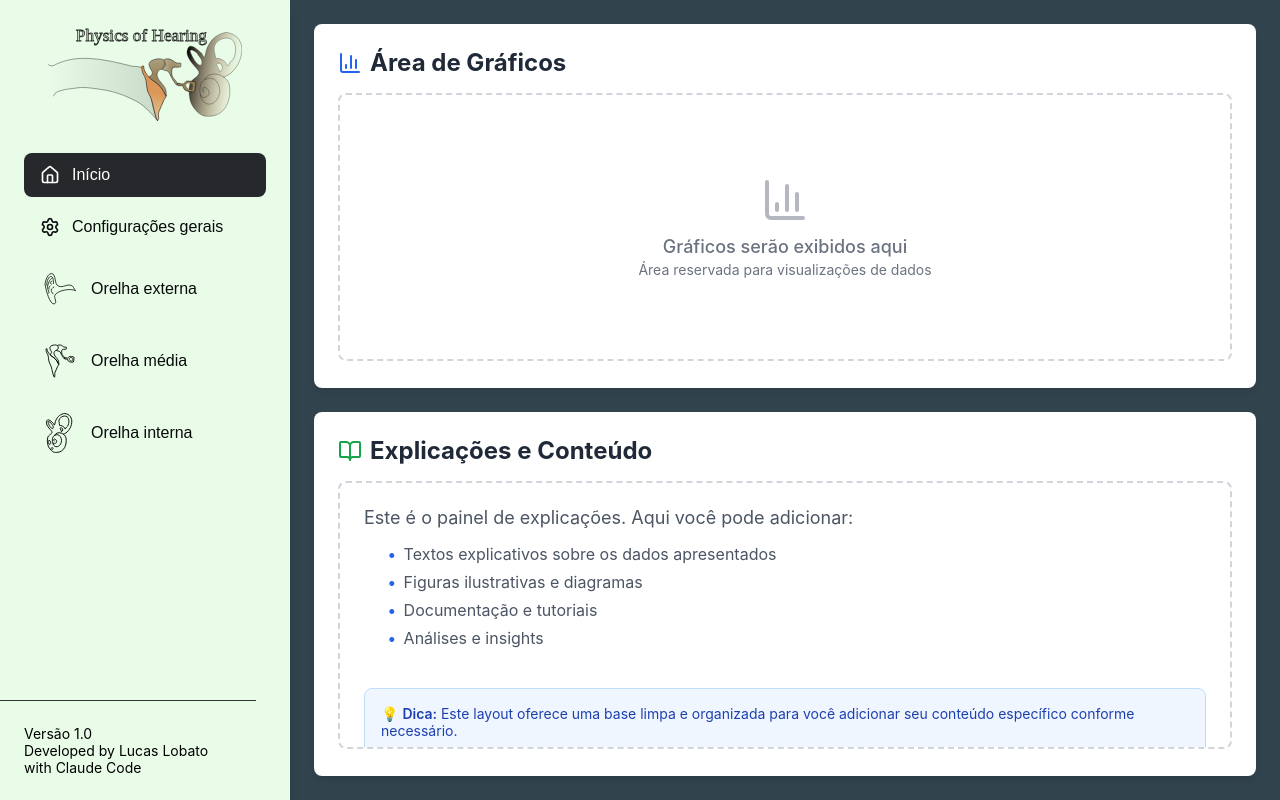
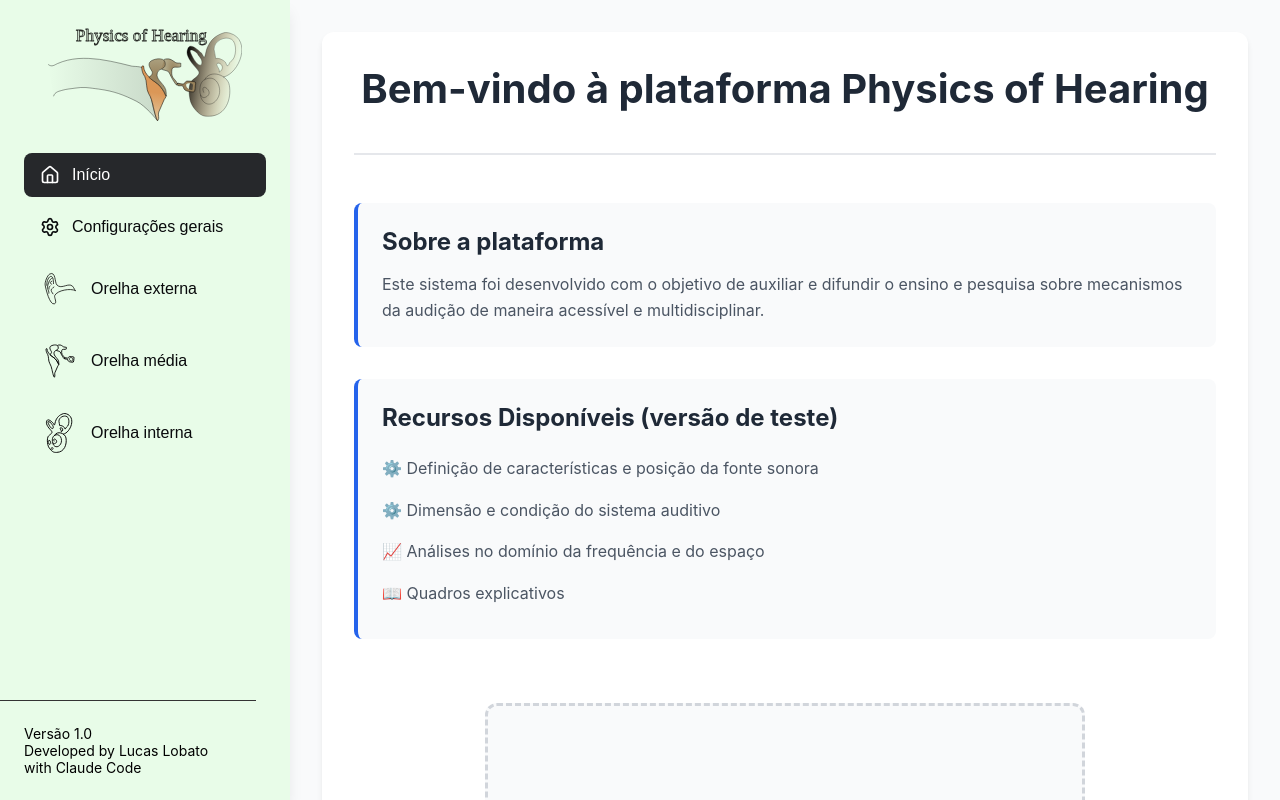
Before and after one commit to LucasCostaLobato/auditory-system-frontend, a React (Vite) app: page / in a window 1280 px wide. Built offline with nearby package versions, Linux system fonts and the light colour scheme.

Commit message:
Add home panel

```diff
--- a/src/App.jsx
+++ b/src/App.jsx
@@ -3,6 +3,7 @@ import { BarChart3, BookOpen, Home, Settings } from 'lucide-react';
 import Sidebar from './components/Sidebar';
 import GraphPanel from './components/GraphPanel';
 import ContentPanel from './components/ContentPanel';
+import HomePanel from './components/HomePanel';
 import outerEarIcon from './assets/outer_ear_icon.svg';
 import middleEarIcon from './assets/middle_ear_icon.svg';
 import innerEarIcon from './assets/inner_ear_icon.svg';
@@ -28,8 +29,13 @@ export default function App() {
       />
 
       <main className="main-content">
-        <GraphPanel />
-        <ContentPanel />
+        {activeSection === 'home' && <HomePanel />}
+        {activeSection !== 'home' && (
+          <>
+            <GraphPanel />
+            <ContentPanel />
+          </>
+        )}
       </main>
     </div>
   );
--- a/src/components/ContentPanel.jsx
+++ b/src/components/ContentPanel.jsx
@@ -1,6 +1,6 @@
 import React from 'react';
 import { BookOpen } from 'lucide-react';
-import './ContentPanel.css';
+import '../styles/ContentPanel.css';
 
 export default function ContentPanel() {
   return (
--- a/src/components/GraphPanel.jsx
+++ b/src/components/GraphPanel.jsx
@@ -1,6 +1,6 @@
 import React from 'react';
 import { BarChart3 } from 'lucide-react';
-import './GraphPanel.css';
+import '../styles/GraphPanel.css';
 
 export default function GraphPanel() {
   return (
--- /dev/null
+++ b/src/components/HomePanel.jsx
@@ -0,0 +1,54 @@
+import React from 'react';
+import '../styles/HomePanel.css';
+
+export default function HomePanel() {
+  return (
+    <section className="home-panel">
+      <div className="home-container">
+        <div className="home-header">
+          <h1 className="home-title">Bem-vindo à plataforma Physics of Hearing</h1>
+        </div>
+
+        <div className="home-content">
+          <div className="home-section">
+            <h2>Sobre a plataforma</h2>
+            <p>
+              Este sistema foi desenvolvido com o objetivo de auxiliar e
+              difundir o ensino e pesquisa sobre mecanismos da audição de
+              maneira acessível e multidisciplinar.
+            </p>
+          </div>
+
+          <div className="home-section">
+            <h2>Recursos Disponíveis (versão de teste)</h2>
+            <ul>
+              <li>⚙️ Definição de características e posição da fonte sonora</li>
+              <li>⚙️ Dimensão e condição do sistema auditivo</li>
+              <li>📈 Análises no domínio da frequência e do espaço</li>
+              <li>📖 Quadros explicativos</li>
+
+
+            </ul>
+          </div>
+
+          <div className="home-image-placeholder">
+            {/* Aqui você pode adicionar suas imagens */}
+            <div className="placeholder-box">
+              <p>📷 Área reservada para imagem</p>
+              <p className="placeholder-hint">Adicione suas imagens aqui</p>
+            </div>
+          </div>
+
+          <div className="home-section">
+            <h2>Como Começar</h2>
+            <ol>
+              <li>Selecione uma opção no menu lateral</li>
+              <li>Explore os gráficos e visualizações disponíveis</li>
+              <li>Configure a plataforma de acordo com suas necessidades</li>
+            </ol>
+          </div>
+        </div>
+      </div>
+    </section>
+  );
+}
--- a/src/components/Sidebar.jsx
+++ b/src/components/Sidebar.jsx
@@ -1,5 +1,5 @@
 import React from 'react';
-import './Sidebar.css';
+import '../styles/Sidebar.css';
 import logo_header from '../assets/ear_header.svg';
 
 
--- /dev/null
+++ b/src/styles/HomePanel.css
@@ -0,0 +1,114 @@
+.home-panel {
+    flex: 1;
+    padding: 2rem;
+    overflow: auto;
+    background-color: #f9fafb;
+}
+
+.home-container {
+    max-width: 1200px;
+    margin: 0 auto;
+    background-color: white;
+    border-radius: 0.75rem;
+    box-shadow: 0 4px 6px -1px rgba(0, 0, 0, 0.1);
+    padding: 2rem;
+}
+
+.home-header {
+    text-align: center;
+    margin-bottom: 3rem;
+    padding-bottom: 2rem;
+    border-bottom: 2px solid #e5e7eb;
+}
+
+.home-title {
+    font-size: 2.5rem;
+    font-weight: bold;
+    color: #1f2937;
+    margin-bottom: 0.5rem;
+}
+
+.home-subtitle {
+    font-size: 1.25rem;
+    color: #6b7280;
+}
+
+.home-content {
+    display: flex;
+    flex-direction: column;
+    gap: 2rem;
+}
+
+.home-section {
+    padding: 1.5rem;
+    background-color: #f9fafb;
+    border-radius: 0.5rem;
+    border-left: 4px solid #2563eb;
+}
+
+.home-section h2 {
+    font-size: 1.5rem;
+    font-weight: bold;
+    color: #1f2937;
+    margin-bottom: 1rem;
+}
+
+.home-section p {
+    font-size: 1rem;
+    color: #4b5563;
+    line-height: 1.6;
+}
+
+.home-section ul {
+    list-style: none;
+    padding-left: 0;
+}
+
+.home-section ul li {
+    font-size: 1rem;
+    color: #4b5563;
+    padding: 0.5rem 0;
+    line-height: 1.6;
+}
+
+.home-section ol {
+    padding-left: 1.5rem;
+}
+
+.home-section ol li {
+    font-size: 1rem;
+    color: #4b5563;
+    padding: 0.5rem 0;
+    line-height: 1.6;
+}
+
+.home-image-placeholder {
+    display: flex;
+    justify-content: center;
+    align-items: center;
+    padding: 2rem;
+}
+
+.placeholder-box {
+    width: 100%;
+    max-width: 600px;
+    height: 300px;
+    border: 3px dashed #d1d5db;
+    border-radius: 0.75rem;
+    display: flex;
+    flex-direction: column;
+    justify-content: center;
+    align-items: center;
+    background-color: #f9fafb;
+    color: #9ca3af;
+}
+
+.placeholder-box p {
+    margin: 0.5rem 0;
+    font-size: 1.125rem;
+}
+
+.placeholder-hint {
+    font-size: 0.875rem !important;
+    color: #9ca3af !important;
+}
```
Also changed, not shown: src/styles/ContentPanel.css (renamed from src/components/ContentPanel.css), src/styles/GraphPanel.css (renamed from src/components/GraphPanel.css), src/styles/Sidebar.css (renamed from src/components/Sidebar.css).
